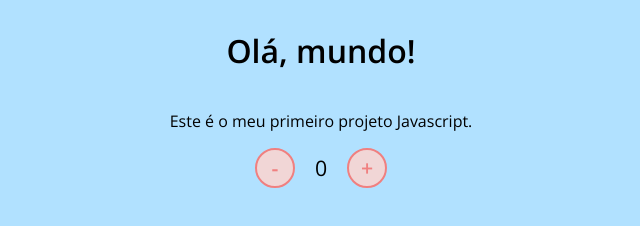
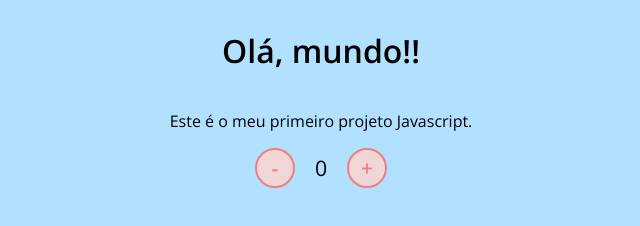
Before and after one commit to pedroGuimaSena/RevisaoBasicaJS, a plain HTML site: page index.html in a window 1280 px wide. Shown: the full height of the page, 319-959 px from the left. Drawn offline with nearby package versions, Linux system fonts and the light colour scheme.

Commit message:
first comm1t

```diff
--- a/index.html
+++ b/index.html
@@ -7,7 +7,7 @@
     <title>Contador</title>
 </head>
 <body>
-    <h1>Olá, mundo!</h1>
+    <h1>Olá, mundo!!</h1>
     <p>Este é o meu primeiro projeto Javascript.</p>
     <div id="counter">
         <button name="subtrair" onclick="decrement()">-</button>
```
Also changed, not shown: 1 other file.
